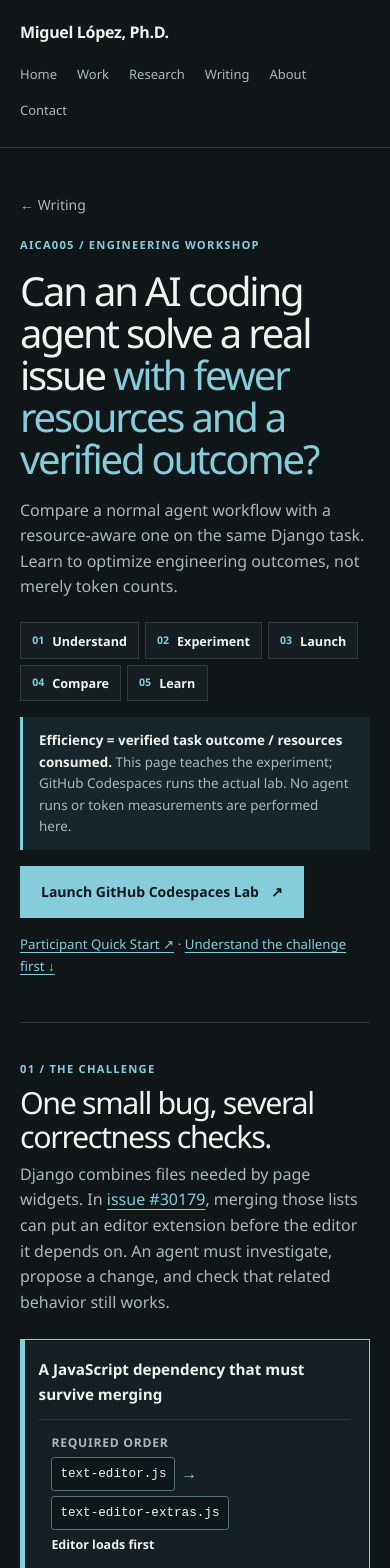
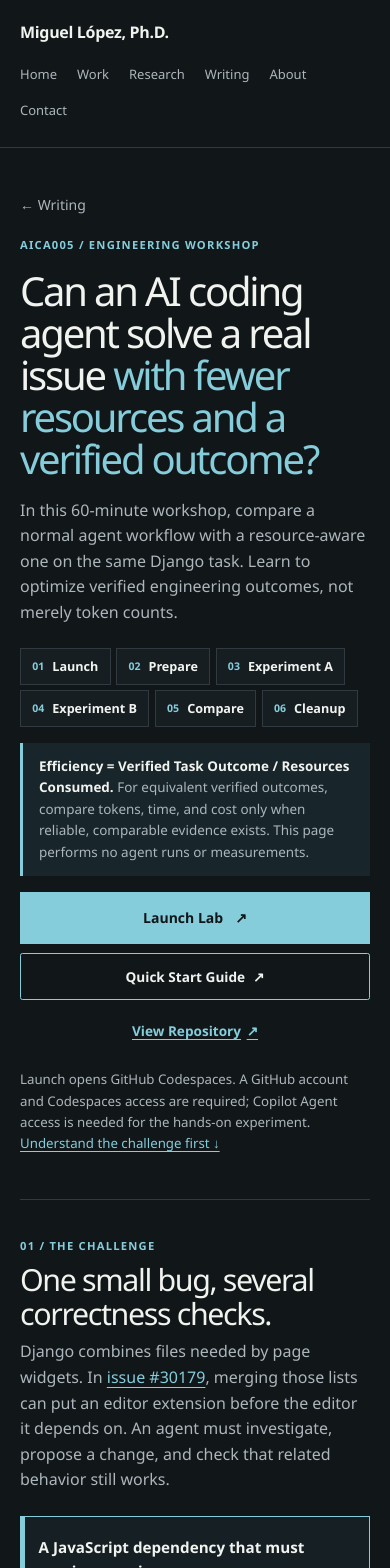
Before and after one commit to mmontielpz/mmontielpz.github.io, a Next.js app in the folder v2/: page /writing/ai-coding-agents-token-optimization in a window 390 px wide. Shown: the top 1568 px of the page. Built offline with nearby package versions, Linux system fonts and the light colour scheme.

Commit message:
feat(aica005): clarify public workshop entry points

```diff
--- a/v2/app/writing/ai-coding-agents-token-optimization/page.module.css
+++ b/v2/app/writing/ai-coding-agents-token-optimization/page.module.css
@@ -13,6 +13,12 @@
 .boundary { max-width: 57rem; margin: 0; padding: .8rem 1rem; border-left: 3px solid var(--accent); background: #18252a; color: var(--muted); font-size: .84rem; }
 .boundary strong { color: var(--foreground); }
 .startLink { display: inline-flex; gap: .75rem; margin-top: 1rem; }
+.entryActions { display: flex; flex-wrap: wrap; align-items: center; gap: .6rem .85rem; margin-top: 1rem; }
+.entryActions .startLink { justify-content: center; margin-top: 0; }
+.secondaryLink { display: inline-flex; align-items: center; justify-content: center; gap: .5rem; padding: .7rem 1rem; border: 1px solid var(--accent); border-radius: .15rem; color: var(--foreground); font-size: .85rem; font-weight: 700; text-decoration: none; }
+.secondaryLink:hover, .secondaryLink:focus-visible { background: #1b2b31; outline: 2px solid var(--accent); outline-offset: 2px; }
+.supportLink { display: inline-flex; align-items: center; gap: .35rem; padding: .7rem .3rem; color: var(--accent); font-size: .85rem; font-weight: 700; text-decoration: underline; }
+.supportLink:focus-visible { outline: 2px solid var(--accent); outline-offset: 2px; }
 .section { padding-block: 2.6rem 3rem; border-top: 1px solid var(--border); scroll-margin-top: 1rem; }
 .sectionTitle { max-width: 60rem; margin-bottom: 1.45rem; }
 .sectionTitle h2 { max-width: 28ch; margin: .35rem 0 .5rem; font-size: clamp(1.9rem, 3vw, 2.75rem); font-weight: 500; line-height: 1.12; letter-spacing: -.045em; }
@@ -136,6 +142,7 @@
 .handoffSteps { display: grid; gap: .4rem; margin: 0; padding: 0; list-style: none; counter-reset: handoff; }
 .handoffSteps li { display: flex; align-items: center; gap: .8rem; padding: .5rem .8rem; border: 1px solid var(--border); background: #161e22; font-size: .85rem; counter-increment: handoff; }
 .handoffSteps li::before { content: counter(handoff, decimal-leading-zero); color: var(--accent); font-size: .72rem; font-weight: 700; }
+.handoffSteps strong { color: var(--accent); }
 .calculator { padding: 1.1rem; border: 1px solid var(--accent); background: #151f24; }
 .hypothetical { margin: 0 0 1rem; color: var(--accent); font-size: .72rem; font-weight: 800; letter-spacing: .07em; }
 .calculatorInputs { display: grid; grid-template-columns: repeat(2, minmax(0, 1fr)); gap: .8rem; }
@@ -162,6 +169,8 @@
   .stage { grid-template-columns: minmax(0, 1fr); gap: .8rem; }
 }
 @media (max-width: 580px) {
+  .entryActions { align-items: stretch; flex-direction: column; }
+  .supportLink { justify-content: center; }
   .hero h1 { font-size: clamp(2.5rem, 10vw, 3.3rem); }
   .section { padding-block: 2rem 2.3rem; }
   .assetRow { grid-template-columns: minmax(0, 1fr); gap: .3rem; }
--- a/v2/app/writing/ai-coding-agents-token-optimization/page.tsx
+++ b/v2/app/writing/ai-coding-agents-token-optimization/page.tsx
@@ -12,6 +12,7 @@
 
 const lab = "https://github.com/mmontielpz/aica005-django-agent-workshop";
 const launch = "https://codespaces.new/mmontielpz/aica005-django-agent-workshop/tree/main";
+const quickStart = lab + "/blob/main/PARTICIPANT_QUICK_START.md";
 
 export default function Page() {
   return <article className={styles.page}>
@@ -19,11 +20,15 @@
       <Link className={styles.back} href="/writing/">← Writing</Link>
       <p className={styles.eyebrow}>AICA005 / engineering workshop</p>
       <h1>Can an AI coding agent solve a real issue <em>with fewer resources and a verified outcome?</em></h1>
-      <p className={styles.lead}>Compare a normal agent workflow with a resource-aware one on the same Django task. Learn to optimize engineering outcomes, not merely token counts.</p>
-      <ol className={styles.journey} aria-label="Learning journey"><li>Understand</li><li>Experiment</li><li>Launch</li><li>Compare</li><li>Learn</li></ol>
-      <p className={styles.boundary}><strong>Efficiency = verified task outcome / resources consumed.</strong> This page teaches the experiment; GitHub Codespaces runs the actual lab. No agent runs or token measurements are performed here.</p>
-      <a className={"button button-primary " + styles.startLink} href={launch} target="_blank" rel="noopener noreferrer">Launch GitHub Codespaces Lab <span aria-hidden="true">↗</span></a>
-      <p className={styles.note}><a href={lab + "/blob/main/PARTICIPANT_QUICK_START.md"} target="_blank" rel="noopener noreferrer">Participant Quick Start ↗</a> · <a href="#challenge">Understand the challenge first ↓</a></p>
+      <p className={styles.lead}>In this 60-minute workshop, compare a normal agent workflow with a resource-aware one on the same Django task. Learn to optimize verified engineering outcomes, not merely token counts.</p>
+      <ol className={styles.journey} aria-label="Learning journey"><li>Launch</li><li>Prepare</li><li>Experiment A</li><li>Experiment B</li><li>Compare</li><li>Cleanup</li></ol>
+      <p className={styles.boundary}><strong>Efficiency = Verified Task Outcome / Resources Consumed.</strong> For equivalent verified outcomes, compare tokens, time, and cost only when reliable, comparable evidence exists. This page performs no agent runs or measurements.</p>
+      <div className={styles.entryActions}>
+        <a className={"button button-primary " + styles.startLink} href={launch} target="_blank" rel="noopener noreferrer">Launch Lab <span aria-hidden="true">↗</span></a>
+        <a className={styles.secondaryLink} href={quickStart} target="_blank" rel="noopener noreferrer">Quick Start Guide <span aria-hidden="true">↗</span></a>
+        <a className={styles.supportLink} href={lab} target="_blank" rel="noopener noreferrer">View Repository <span aria-hidden="true">↗</span></a>
+      </div>
+      <p className={styles.note}>Launch opens GitHub Codespaces. A GitHub account and Codespaces access are required; Copilot Agent access is needed for the hands-on experiment. <a href="#challenge">Understand the challenge first ↓</a></p>
     </header>
 
     <section id="challenge" className={styles.section} aria-labelledby="challenge-heading">
@@ -42,7 +47,7 @@
     </section>
 
     <section id="experiment" className={styles.section} aria-labelledby="experiment-heading">
-      <div className={styles.sectionTitle}><span className={styles.kicker}>02 / THE EXPERIMENT</span><h2 id="experiment-heading">Change the strategy, keep the task constant.</h2><p>Run the fixed <a href={lab + "/blob/main/experiments/A-unstructured.md"}>Experiment A request</a>, save evidence, reset to the pinned baseline, then run the fixed <a href={lab + "/blob/main/experiments/B-resource-aware.md"}>Experiment B request</a>. Neither strategy is guaranteed to win.</p></div>
+      <div className={styles.sectionTitle}><span className={styles.kicker}>02 / THE EXPERIMENT</span><h2 id="experiment-heading">Change the strategy, keep the task constant.</h2><p>Use the fixed <a href={lab + "/blob/main/experiments/A-unstructured.md"}>Experiment A request</a>, export A evidence, then start a fresh Agent chat with the fixed <a href={lab + "/blob/main/experiments/B-resource-aware.md"}>Experiment B request</a>. Copilot runs the scripts and resets the pinned baseline before B. Both runs have the same five-minute target after preflight; it is a policy, not an enforced timeout. Neither strategy is guaranteed to win.</p></div>
       <div className={styles.abDiagram} role="group" aria-label="Controlled A and B experiment">
         <p><strong>Same starting conditions</strong><span>Task, Django commit, model, Agent mode, runtime, limits, and verification criteria</span></p>
         <div><p><strong>A · Normal workflow</strong><span>Open-ended engineering request; the agent chooses its exploration path.</span></p><p><strong>B · Resource-aware workflow</strong><span>Targeted search, bounded inspection, evidence checkpoints, and reserved verification.</span></p></div>
@@ -54,10 +59,10 @@
     </section>
 
     <section id="launch" className={styles.section + " " + styles.handoffSection} aria-labelledby="launch-heading">
-      <div className={styles.sectionTitle}><span className={styles.kicker}>03 / LAUNCH CODESPACES</span><h2 id="launch-heading">Run the workshop in the public laboratory.</h2><p>GitHub sign-in, Codespaces access, and Copilot Agent access may be required. The repository is public; a fresh Codespace at this publication commit has not yet been independently qualified.</p></div>
+      <div className={styles.sectionTitle}><span className={styles.kicker}>03 / LAUNCH CODESPACES</span><h2 id="launch-heading">Run the workshop in the public laboratory.</h2><p>Codespaces provides the configured development environment; Copilot Agent performs the engineering workflow. GitHub sign-in, Codespaces access, and Copilot Agent access are required. A fresh Codespace at this publication commit has not yet been independently qualified.</p></div>
       <div className={styles.handoffGrid}>
-        <div className={styles.comingNext}><div className={styles.githubHeading}><TechnologyMark name="github" /><span>GITHUB CODESPACES / DJANGO LAB</span></div><h3>Public lab</h3><a className={styles.launchLink} href={launch} target="_blank" rel="noopener noreferrer">Launch GitHub Codespaces Lab <span aria-hidden="true">↗</span></a><p className={styles.readiness}>Wait for <strong>LAB READY</strong> before starting. If readiness reports unexpected failures, stop and record them.</p><p>Use the <a href={lab + "/blob/main/README.md"}>public lab README</a> for commands, evidence export, and the task contracts.</p></div>
-        <div className={styles.handoffProcess}><h3>Participant checklist</h3><ol className={styles.handoffSteps}><li>Launch a fresh Codespace.</li><li>Wait for LAB READY and confirm the pinned baseline.</li><li>Open Copilot Chat in Agent mode.</li><li>Run A, verify the patch, and export evidence.</li><li>Reset the baseline.</li><li>Run B under the same conditions and export evidence.</li><li>Compare verified outcomes and available resource measurements.</li></ol></div>
+        <div className={styles.comingNext}><div className={styles.githubHeading}><TechnologyMark name="github" /><span>GITHUB CODESPACES / DJANGO LAB</span></div><h3>Public lab</h3><a className={styles.launchLink} href={launch} target="_blank" rel="noopener noreferrer">Launch Lab <span aria-hidden="true">↗</span></a><p className={styles.readiness}>Wait for <strong>LAB READY</strong> before starting. If readiness reports unexpected failures, stop and record them.</p><p>Follow the <a href={quickStart} target="_blank" rel="noopener noreferrer">Quick Start Guide</a>. The <a href={lab + "/blob/main/README.md"}>public lab README</a> has the contracts and commands for independent review.</p></div>
+        <div className={styles.handoffProcess}><h3>Participant checklist</h3><ol className={styles.handoffSteps}><li><strong>Launch:</strong> Open a fresh Codespace.</li><li><strong>Prepare:</strong> Wait for LAB READY and open Copilot Agent mode.</li><li><strong>Experiment A:</strong> Submit the fixed request; review and export A evidence.</li><li><strong>Experiment B:</strong> Start a new Agent chat without A attachments; keep the same model if available. Copilot resets Django and runs B.</li><li><strong>Compare:</strong> Inspect both patches, verification logs, and available measurements. Missing telemetry stays NOT_AVAILABLE.</li><li><strong>Cleanup:</strong> Export final evidence, then delete the Codespace when finished.</li></ol></div>
       </div>
     </section>
 
@@ -66,7 +71,7 @@
     <section id="learn" className={styles.section} aria-labelledby="learn-heading">
       <div className={styles.sectionTitle}><span className={styles.kicker}>05 / KEY TAKEAWAYS</span><h2 id="learn-heading">Decide from evidence, not from a smaller number.</h2></div>
       <div className={styles.checks}><details><summary>Why are fewer tokens insufficient without verification?</summary><p>A run can consume less while missing CSS, cycles, or regressions. Compare resources only alongside equivalent verified outcomes.</p></details><details><summary>When should an agent retrieve more context?</summary><p>When a missing dependency, contract, diagnostic, or test expectation could change its patch or verdict. Record why the extra read matters.</p></details><details><summary>What evidence supports a PASS decision?</summary><p>A reviewable diff, executed checks and results, adjacent regression coverage, and a clear account of failures or unavailable evidence.</p></details></div>
-      <p className={styles.endnote}><strong>Optimize the workflow, measure what is observable, and verify the outcome.</strong> This free educational workshop is separate from paid client engagements. No A/B performance result has been established here.</p>
+      <p className={styles.endnote}><strong>Optimize the workflow, measure what is observable, and verify the outcome.</strong> Harness engineering provides task contracts, repeatable checks, and traceable evidence. AI governance adds resource awareness, measurement integrity, and human review. This free educational workshop is separate from paid client engagements. No A/B performance result has been established here.</p>
     </section>
   </article>;
 }
```
Also changed, not shown: 1 other file (tests, documents, lock files or other folders).
